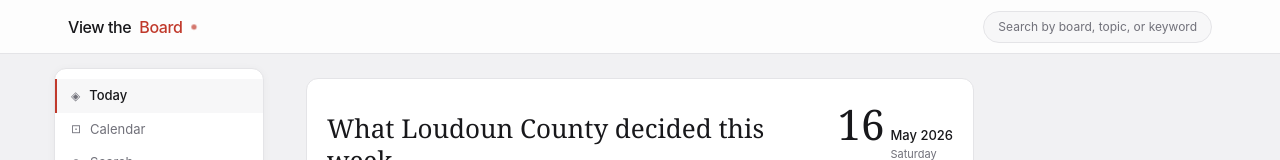
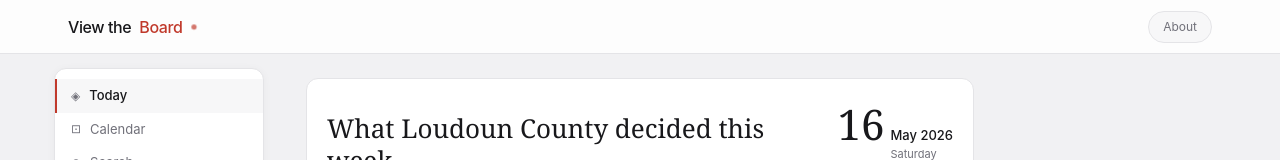
Before and after one commit to trynna-be-nerdy/vtb, a Next.js app in the folder frontend/: page / in a window 1280 px wide. Shown: the top 160 px of the page. Built offline with nearby package versions, Linux system fonts and the light colour scheme; no server answers; the database is empty.

Commit message:
fix(frontend/.next): update app-build-manifest.json, build-manifest.j...

```diff
--- a/frontend/components/Navbar.tsx
+++ b/frontend/components/Navbar.tsx
@@ -95,9 +95,9 @@ export function Navbar() {
         {/* Center: rotating 5-word tagline */}
         <RotatingTagline />
 
-        {/* Right: search pill */}
-        <Link href="/search" className="search-pill">
-          Search by board, topic, or keyword
+        {/* Right: About */}
+        <Link href="/about" className="search-pill">
+          About
         </Link>
       </div>
     </nav>
```
